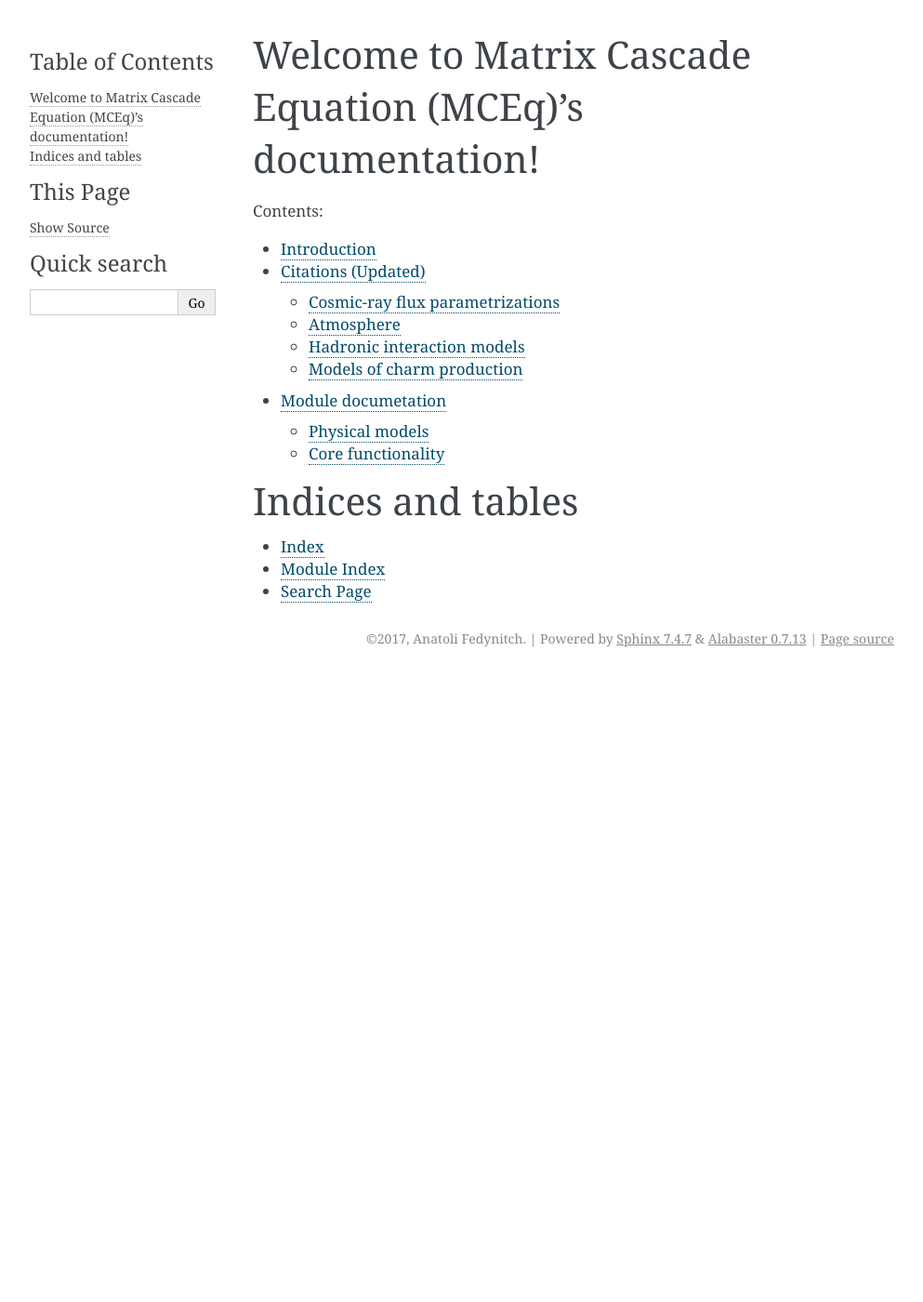
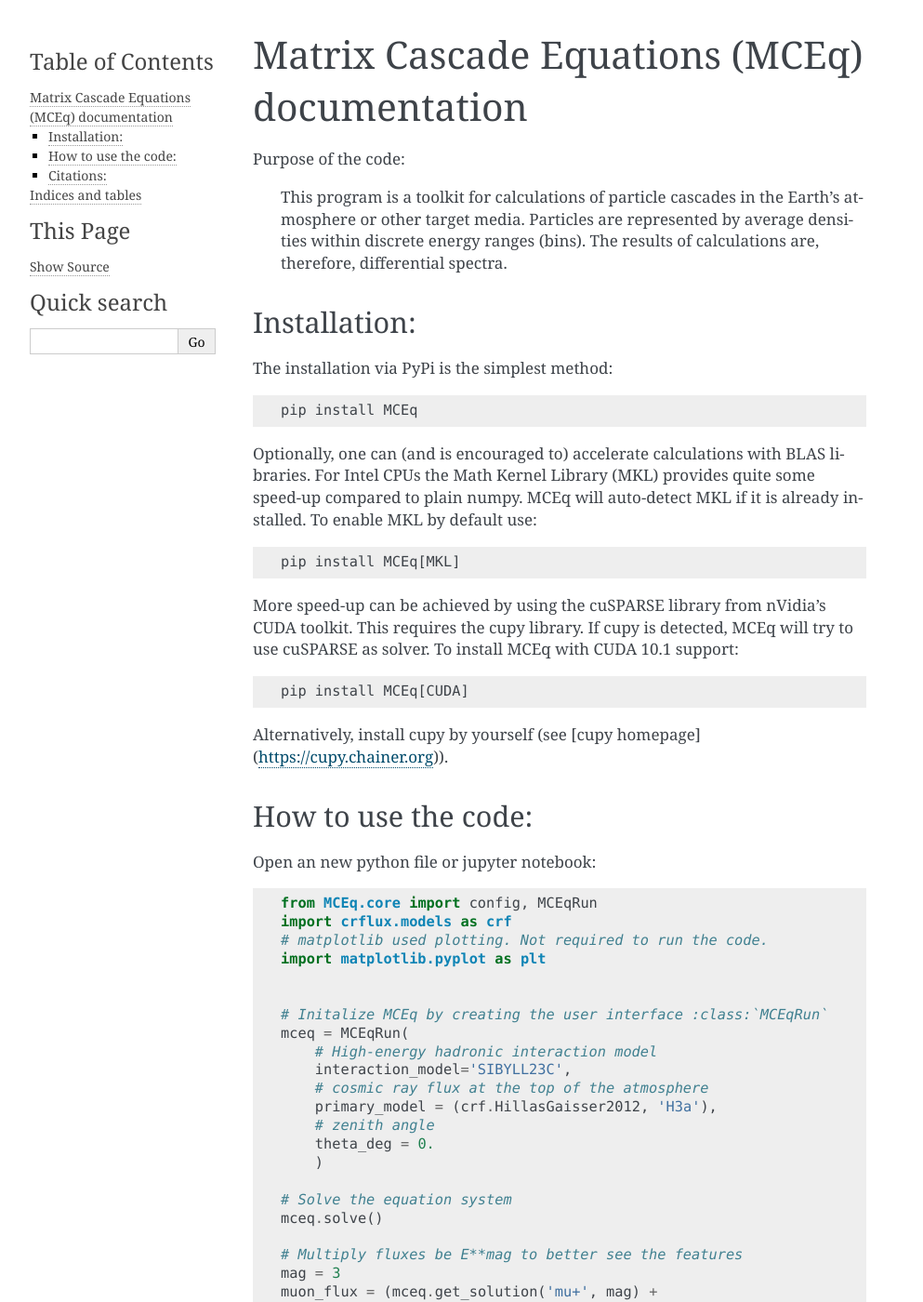
Before and after one commit to mceq-project/MCEq, a Sphinx documentation site: the page built from docs/index.rst, in a window 1280 px wide and 1400 px high. Shown: the whole window at 93% size, without its empty margins (148-1141 px from the left). Built offline with Sphinx 7.4.7, drawn with Linux system fonts in a browser that asks for light colours; formulas are drawn with MathJax 3; the version number could not be read and is left out; some of the changed text lies outside the part shown.

Commit message:
Documentation update

```diff
--- a/docs/conf.py
+++ b/docs/conf.py
@@ -14,13 +14,15 @@
 
 import sys
 import os
-import mock
+sys.path.append('..')
+# import mock
+import MCEq.info
 
-MOCK_MODULES = [
-    'scipy', 'scipy.optimize''
-]
-for mod_name in MOCK_MODULES:
-    sys.modules[mod_name] = mock.MagicMock()
+# MOCK_MODULES = [
+#     'scipy', 'scipy.optimize'
+# ]
+# for mod_name in MOCK_MODULES:
+#     sys.modules[mod_name] = mock.MagicMock()
 # If extensions (or modules to document with autodoc) are in another directory,
 # add these directories to sys.path here. If the directory is relative to the
 # documentation root, use os.path.abspath to make it absolute, like shown here.
@@ -63,7 +65,7 @@ master_doc = 'index'
 
 # General information about the project.
 project = 'Matrix Cascade Equations (MCEq)'
-copyright = '2017, Anatoli Fedynitch'
+copyright = '2019, Anatoli Fedynitch'
 
 autodoc_member_order = 'groupwise'
 
@@ -72,9 +74,9 @@ autodoc_member_order = 'groupwise'
 # built documents.
 #
 # The short X.Y version.
-version = '1.0'
+version = MCEq.info.__version__
 # The full version, including alpha/beta/rc tags.
-release = '1.0.0'
+release = MCEq.info.__version__
 
 # The language for content autogenerated by Sphinx. Refer to documentation
 # for a list of supported languages.
--- a/docs/core.rst
+++ b/docs/core.rst
@@ -16,11 +16,6 @@ Core functionality
 
 ----------
 
-.. automodule:: MCEq.data_utils
-   :members:
-
-----------
-
 .. automodule:: MCEq.solvers
    :members:
 
--- a/docs/index.rst
+++ b/docs/index.rst
@@ -3,8 +3,104 @@
    You can adapt this file completely to your liking, but it should at least
    contain the root `toctree` directive.
 
-Welcome to Matrix Cascade Equation (MCEq)'s documentation!
-==========================================================
+Matrix Cascade Equations (MCEq) documentation
+===============================================
+
+Purpose of the code:
+
+    This program is a toolkit for calculations of particle cascades in the
+    Earth's atmosphere or other target media. Particles are represented by
+    average densities within discrete energy ranges (bins). The results of
+    calculations are, therefore, differential spectra.
+
+Installation:
+.............
+
+The installation via PyPi is the simplest method::
+
+    pip install MCEq
+
+Optionally, one can (and is encouraged to) accelerate calculations with BLAS
+libraries. For Intel CPUs the Math Kernel Library (MKL) provides quite some
+speed-up compared to plain numpy. MCEq will auto-detect MKL if it is already
+installed. To enable MKL by default use::
+
+    pip install MCEq[MKL]
+
+More speed-up can be achieved by using the cuSPARSE library from nVidia's
+CUDA toolkit. This requires the cupy library. If cupy is detected, MCEq
+will try to use cuSPARSE as solver. To install MCEq with CUDA 10.1 support::
+
+    pip install MCEq[CUDA]
+
+Alternatively, install cupy by yourself (see [cupy homepage](https://cupy.chainer.org)).
+
+
+How to use the code:
+....................
+
+Open an new python file or jupyter notebook::
+
+    from MCEq.core import config, MCEqRun
+    import crflux.models as crf
+    # matplotlib used plotting. Not required to run the code.
+    import matplotlib.pyplot as plt
+
+
+    # Initalize MCEq by creating the user interface :class:`MCEqRun`
+    mceq = MCEqRun(
+        # High-energy hadronic interaction model
+        interaction_model='SIBYLL23C',
+        # cosmic ray flux at the top of the atmosphere
+        primary_model = (crf.HillasGaisser2012, 'H3a'),
+        # zenith angle
+        theta_deg = 0.
+        )
+
+    # Solve the equation system
+    mceq.solve()
+
+    # Multiply fluxes be E**mag to better see the features
+    mag = 3
+    muon_flux = (mceq.get_solution('mu+', mag) +
+                 mceq.get_solution('mu-', mag))
+    numu_flux = (mceq.get_solution('numu', mag) +
+                 mceq.get_solution('antinumu', mag))
+    nue_flux = (mceq.get_solution('nue', mag) +
+                mceq.get_solution('antinue', mag))
+
+    plt.loglog(mceq.e_grid, muon_flux, label='muons')
+    plt.loglog(mceq.e_grid, numu_flux, label='muon neutrinos')
+    plt.loglog(mceq.e_grid, nue_flux, label='electron neutrinos')
+
+    plt.xlim(1., 1e9)
+    plt.xlabel('Kinetic energy (GeV))
+    plt.ylim(1e-6, 1.)
+    plt.ylabel('r"$(E/\text{GeV})^3\,\Phi$ (GeV cm$^{-2}$\,$s$^{-1}\,$sr$^{-1}$)" (GeV))
+    plt.legend()
+    plt.show()
+
+
+
+
+
+
+
+Citations:
+..........
+
+If you use MCEq in your scientific publication, please cite
+the code **AND** the physical model publications properly.
+
+The current citation for the code is:
+
+   | *Calculation of conventional and prompt lepton fluxes at very high energy*
+   | A. Fedynitch, R. Engel, T. K. Gaisser, F. Riehn, T. Stanev,
+   | EPJ Web Conf. 99 (2015) 08001
+   | `arXiv:1503.00544 <http://arxiv.org/abs/1503.00544>`_
+
+See :ref:`citations` for the papers about the physical models.
+
 
 Contents:
 
--- a/setup.py
+++ b/setup.py
@@ -85,7 +85,7 @@ setup(
     ext_modules=[libnrlmsise00, libcorsikaatm],
     extras_require={
         'MKL': ['mkl==2019.0'],
-        'CUDA': ['cupy==6.2.0']
+        'CUDA': ['cupy-cuda101==6.2.0']
     },
     classifiers=[
         'Programming Language :: Python',
```
Also changed, not shown: README.md (+5 -2 lines), docs/citations.rst (+7 -38 lines), docs/physics.rst (+6 -1 lines), 1 other file.
